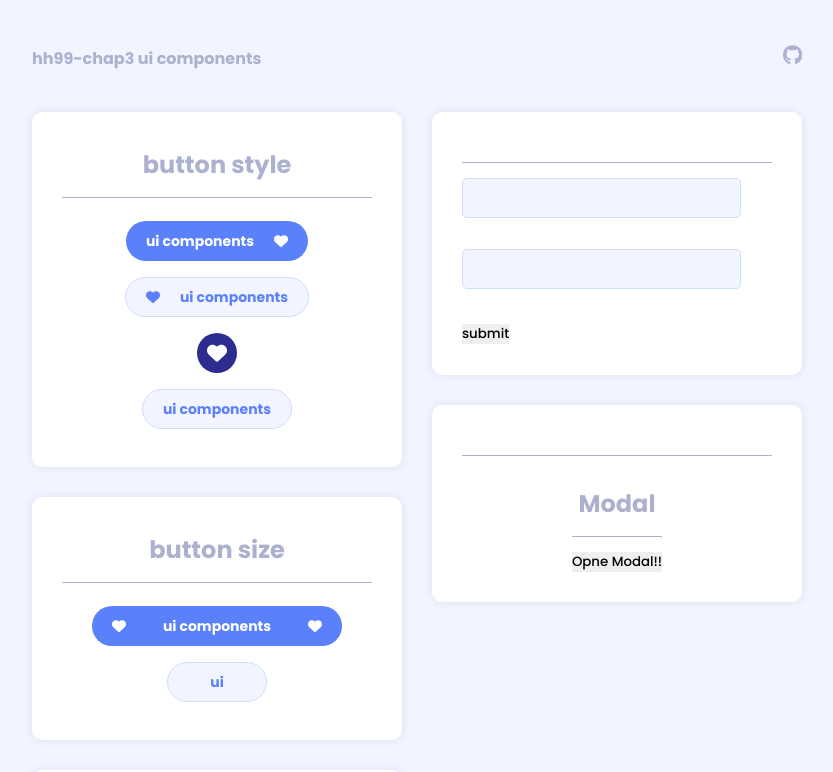
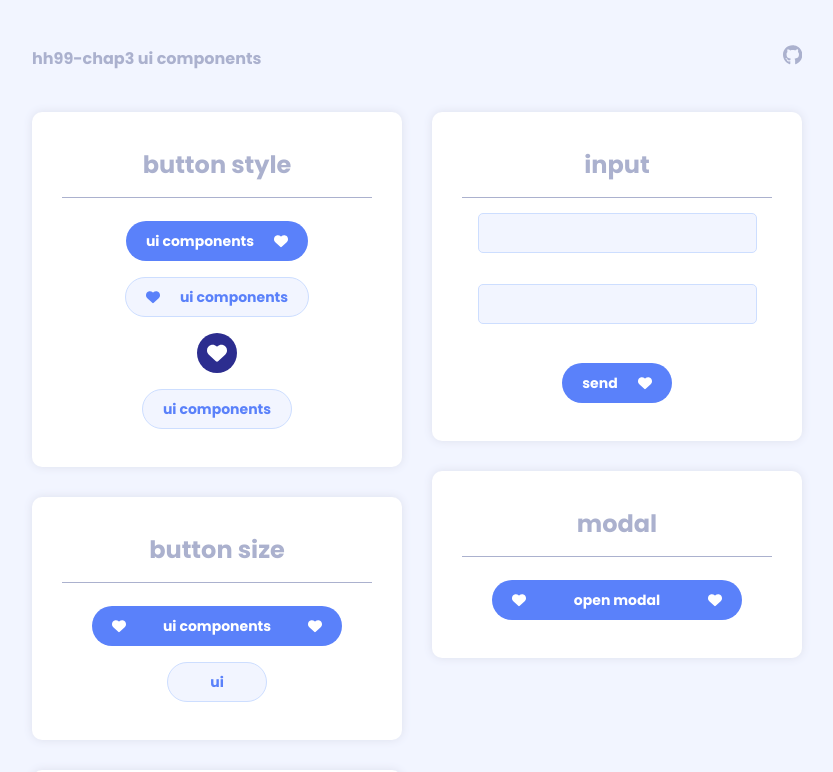
Before and after one commit to kangsinbeom/hh99-chap3, a React (Create React App) app: page / in a window 1280 px wide. Shown: the top 772 px of the page, without its empty margins (223-1056 px from the left). Built offline with nearby package versions, Linux system fonts and the light colour scheme; a web font is replaced by a local one.

Commit message:
complete modal and right button

```diff
--- a/src/App.css
+++ b/src/App.css
@@ -1,5 +1,5 @@
 @import url("https://fonts.googleapis.com/css2?family=Poppins:wght@100;300;500;700&display=swap");
-@import url('https://cdn.jsdelivr.net/gh/orioncactus/pretendard/dist/web/variable/pretendardvariable.css');
+@import url("https://cdn.jsdelivr.net/gh/orioncactus/pretendard/dist/web/variable/pretendardvariable.css");
 /* @font-face {
   font-family: 'Pretendard-Regular';
   src: url('https://cdn.jsdelivr.net/gh/Project-Noonnu/noonfonts_2107@1.1/Pretendard-Regular.woff') format('woff');
@@ -7,12 +7,11 @@
   font-style: normal;
 } */
 
-
 * {
   box-sizing: border-box;
   padding: 0;
   margin: 0;
-  font-family: "Poppins","Pretendard-Regular", sans-serif;
+  font-family: "Poppins", "Pretendard-Regular", sans-serif;
 }
 
 body {
@@ -23,7 +22,35 @@ button {
   border: none;
 }
 
-ul{
+ul {
   list-style: none;
 }
 /* 폰트적용하는 방법 */
+.modal {
+  width: 500px;
+  height: 500px;
+  position: fixed;
+  border-radius: 10px;
+  top: 50%;
+  left: 50%;
+  transform: translate(-50%, -50%);
+  background-color: #f2f5ff;
+  padding: 20px;
+  align-items: center;
+  display: flex;
+  flex-direction: column;
+}
+.modal > p {
+  margin-top: 30px;
+  font-weight: 700;
+  font-size: 40px;
+}
+.modal-background {
+  opacity: 0.3;
+  background-color: #6a6e83;
+  width: 100%;
+  height: 100vh;
+  position: fixed;
+  top: 0;
+  left: 0;
+}
--- a/src/App.js
+++ b/src/App.js
@@ -14,6 +14,7 @@ function App() {
                 <Right />
             </Main>
             <Footer />
+            <div id='portal'></div>
         </AppStyle>
     );
 }
--- a/src/assets/icons.js
+++ b/src/assets/icons.js
@@ -1,5 +1,5 @@
 import { FontAwesomeIcon } from '@fortawesome/react-fontawesome';
-import { faHeart, faCaretRight, faCaretDown } from '@fortawesome/free-solid-svg-icons';
+import { faHeart, faCaretRight, faCaretDown, faXmark } from '@fortawesome/free-solid-svg-icons';
 import { ReactComponent as Github } from './github.svg';
 const Heart = () => {
     return <FontAwesomeIcon icon={faHeart} />;
@@ -14,6 +14,12 @@ const Git = ({ color }) => {
     return <Github style={{ height: `20px`, fill: color }} />;
 };
 
-const Icon = { Heart, CaretRight, CaretDown, Git };
+const Xmark = () => {
+    return <FontAwesomeIcon icon={faXmark} />
+}
+
+
+
+const Icon = { Heart, CaretRight, CaretDown, Git, Xmark };
 
 export default Icon;
--- a/src/components/Modal.jsx
+++ b/src/components/Modal.jsx
@@ -1,6 +1,9 @@
 import React, { useState } from "react";
 import styled from "styled-components";
 import { grayColor } from "../utils/GlobalSytle";
+import ReactDOM from "react-dom";
+import Icon from "../assets/icons";
+import Button from "./Button";
 function Modal(props) {
   const [modalChecked, setModalChecked] = useState(false);
 
@@ -8,18 +11,31 @@ function Modal(props) {
     let checked = !modalChecked;
     setModalChecked(checked);
   };
+
   return (
     <StyledModal>
-      <h2>Modal</h2>
-      <button onClick={onClickModalHandler}>Opne Modal!!</button>
-      {modalChecked ? (
-        <>
-          <div className="modal-background" onClick={onClickModalHandler}></div>
-          <div className="modal">
-            <button onClick={onClickModalHandler}>x</button>
-          </div>
-        </>
-      ) : null}
+      <Button.Primary width="250px" onClick={onClickModalHandler}>
+        <Icon.Heart />
+        open modal
+        <Icon.Heart />
+      </Button.Primary>
+      {modalChecked
+        ? ReactDOM.createPortal(
+            <>
+              <div
+                className="modal-background"
+                onClick={onClickModalHandler}
+              ></div>
+              <div className="modal">
+                <Button.Icon onClick={onClickModalHandler}>
+                  <Icon.Xmark />
+                </Button.Icon>
+                <p>혜경님이 너 싫어함</p>
+              </div>
+            </>,
+            document.getElementById("portal")
+          )
+        : null}
     </StyledModal>
   );
 }
@@ -42,6 +58,7 @@ const StyledModal = styled.div`
     left: 50%;
     transform: translate(-50%, -50%);
     background-color: #f2f5ff;
+    inset: 0px;
   }
   .modal-background {
     opacity: 0.3;
--- a/src/layout/Right.jsx
+++ b/src/layout/Right.jsx
@@ -3,6 +3,9 @@ import Input from "../components/Input";
 import UiBox from "../components/common/UiBox";
 import Modal from "../components/Modal";
 import { useState } from "react";
+import Button from "../components/Button";
+import Icon from "../assets/icons";
+import styled from "styled-components";
 
 function Right(props) {
   const [input, setInput] = useState({
@@ -40,14 +43,17 @@ function Right(props) {
 
   return (
     <div>
-      <UiBox>
-        <form onSubmit={onSubmitHandler}>
+      <UiBox title="input">
+        <StyledForm onSubmit={onSubmitHandler}>
           <Input value={input.title} name="title" onChange={onChnageHandler} />
           <Input value={input.price} name="price" onChange={onChnageHandler} />
-          <button>submit</button>
-        </form>
+          <Button.Primary>
+            send
+            <Icon.Heart />
+          </Button.Primary>
+        </StyledForm>
       </UiBox>
-      <UiBox>
+      <UiBox title="modal">
         <Modal />
       </UiBox>
     </div>
@@ -56,6 +62,14 @@ function Right(props) {
 
 export default Right;
 
+const StyledForm = styled.form`
+  display: flex;
+  flex-direction: column;
+  align-items: center;
+  justify-content: center;
+  width: 100%;
+`;
+
 // 폰트 적용하는 거 앞에서부터 찾는데 먼저 영문쓰고 한글 쓰면 된다
 
 //정규표현식을 찾을때는 AI를 이용하자
```
